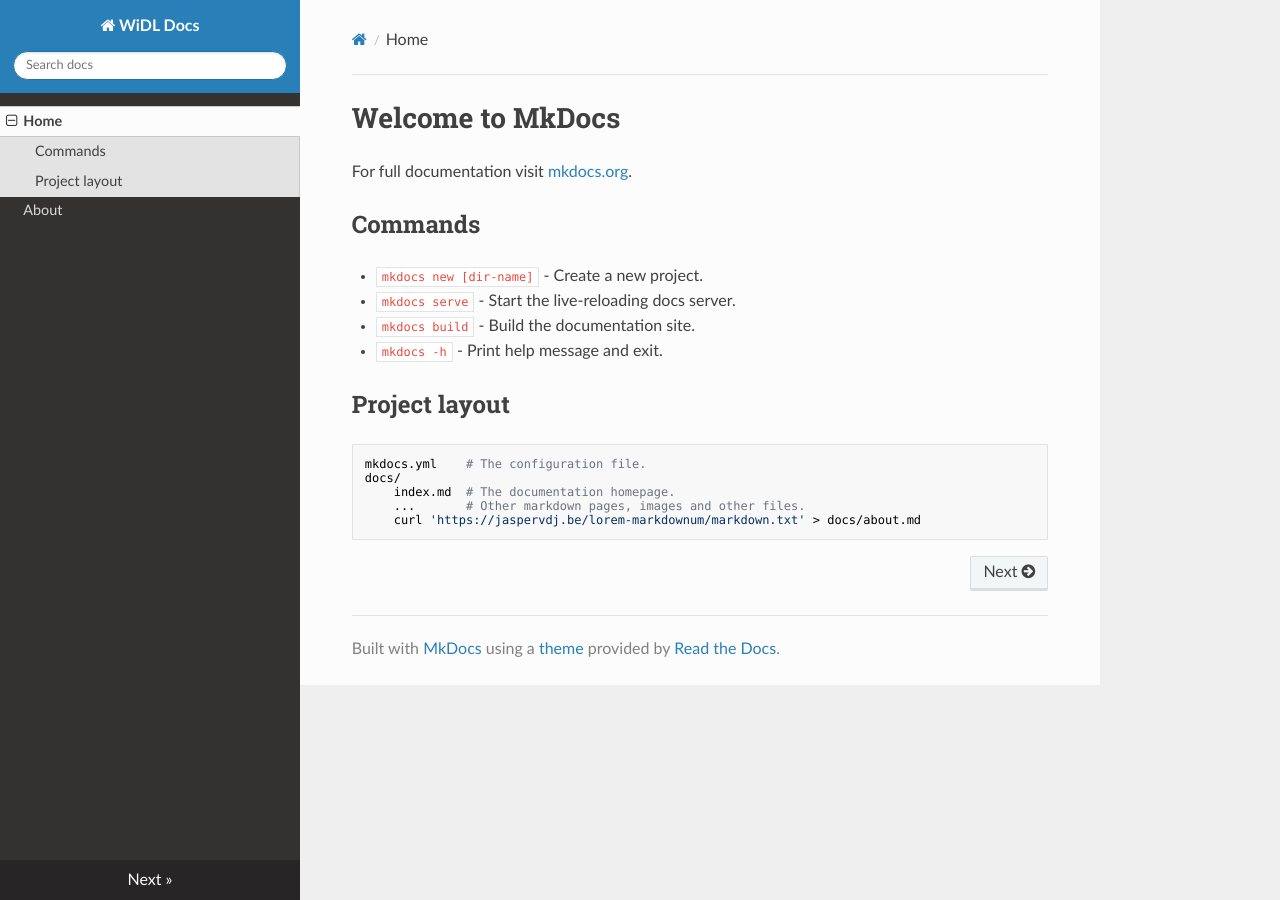
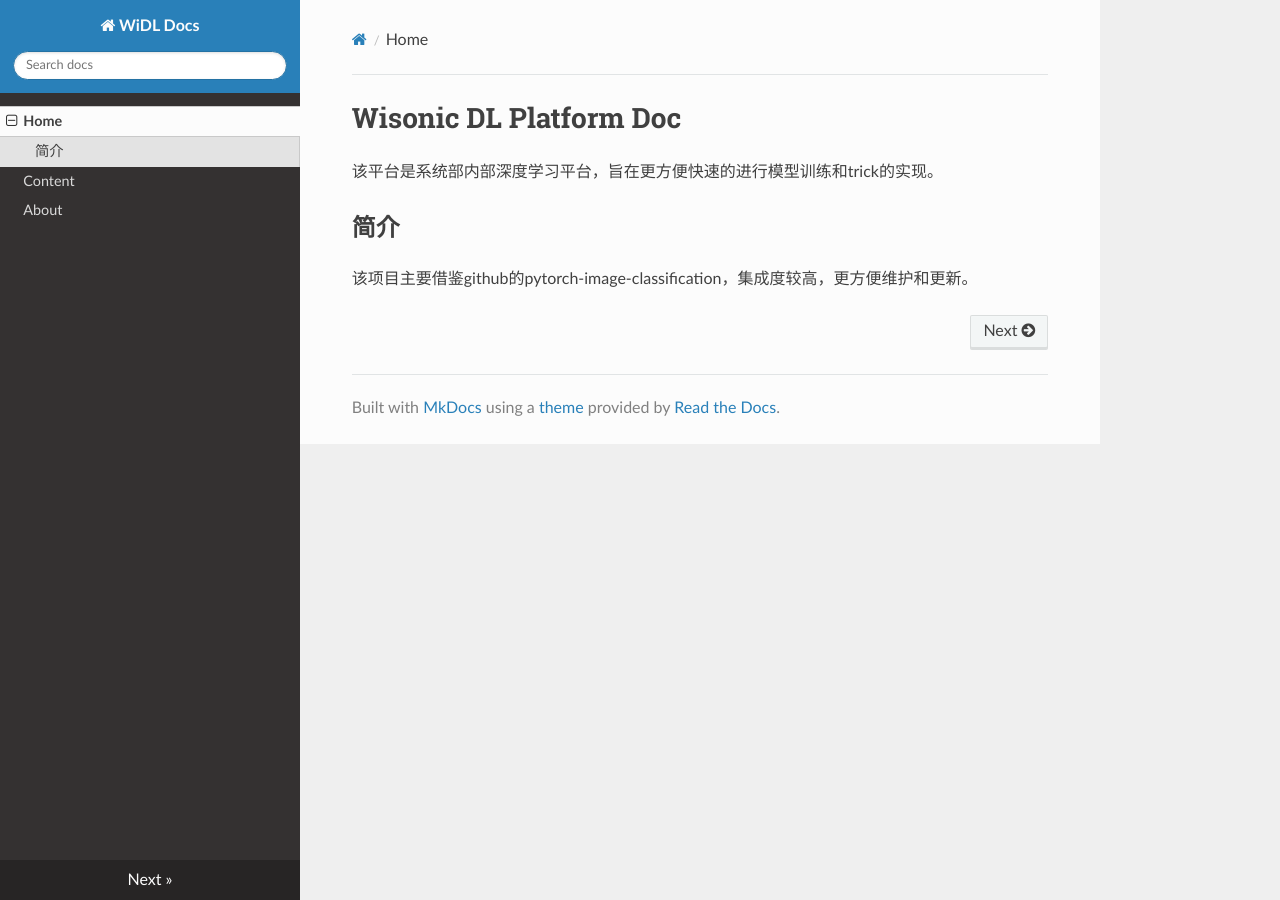
Before and after one commit to LuZhenHuan/WiDL, an MkDocs documentation site: the page built from docs/index.md, in a window 1280 px wide. Built offline with MkDocs 1.6.1, drawn with Linux system fonts in a browser that asks for light colours; nearby versions of some CDN libraries.

Commit message:
add content

```diff
--- a/docs/index.md
+++ b/docs/index.md
@@ -1,18 +1,7 @@
-# Welcome to MkDocs
+# Wisonic DL Platform Doc
 
-For full documentation visit [mkdocs.org](https://www.mkdocs.org).
+该平台是系统部内部深度学习平台，旨在更方便快速的进行模型训练和trick的实现。
 
-## Commands
+## 简介
 
-* `mkdocs new [dir-name]` - Create a new project.
-* `mkdocs serve` - Start the live-reloading docs server.
-* `mkdocs build` - Build the documentation site.
-* `mkdocs -h` - Print help message and exit.
-
-## Project layout
-
-    mkdocs.yml    # The configuration file.
-    docs/
-        index.md  # The documentation homepage.
-        ...       # Other markdown pages, images and other files.
-        curl 'https://jaspervdj.be/lorem-markdownum/markdown.txt' > docs/about.md
+该项目主要借鉴github的pytorch-image-classification，集成度较高，更方便维护和更新。
--- a/mkdocs.yml
+++ b/mkdocs.yml
@@ -1,5 +1,6 @@
 site_name: WiDL Docs
 nav:
     - Home: index.md
+    - Content: content.md
     - About: about.md
 theme: readthedocs
```
Also changed, not shown: docs/content.md (added, +30 -0 lines).
